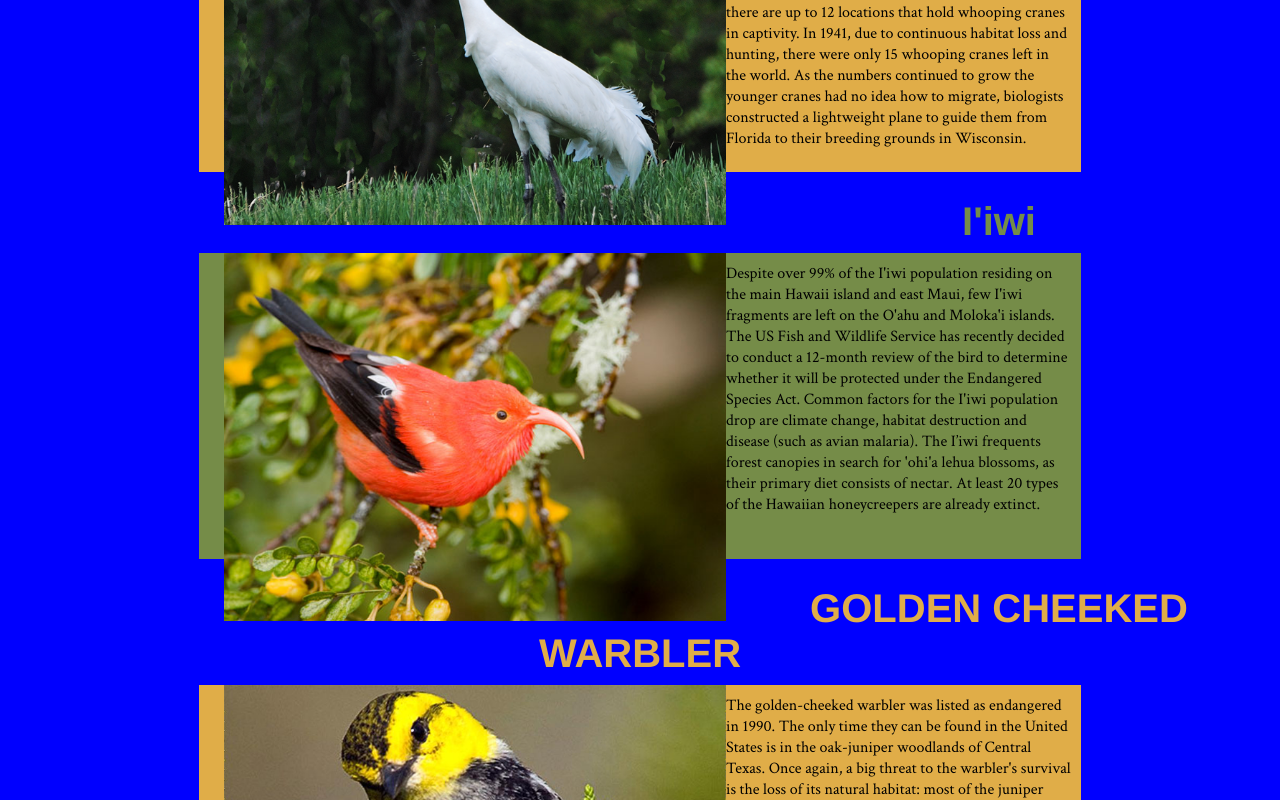
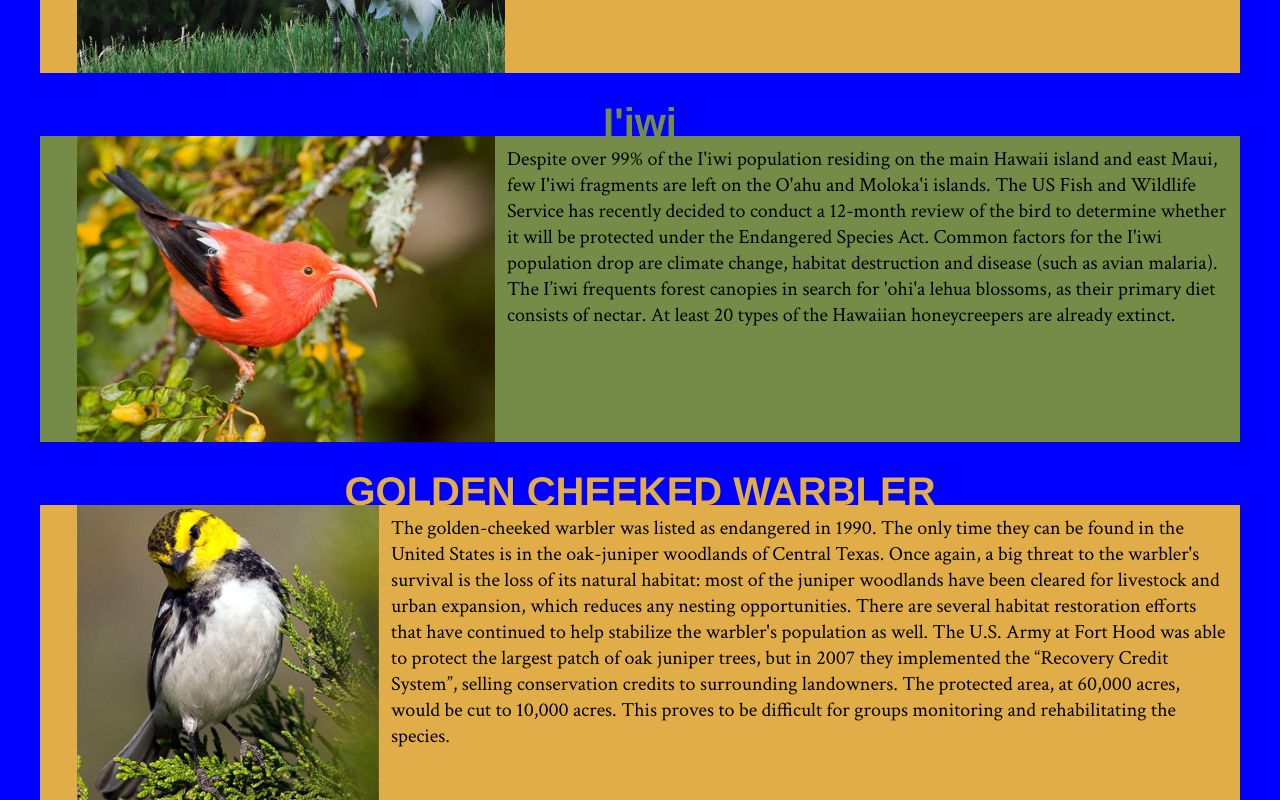
Before and after one commit to lucad-advanced-web/danger-birds, a plain HTML site: page index.html in a window 1280 px wide. Shown: the part 2020-2820 px from the top of the page. Drawn offline with Linux system fonts and the light colour scheme.

Commit message:
worked on tablet and desktop size

```diff
--- a/stylesheet2.css
+++ b/stylesheet2.css
@@ -194,7 +194,7 @@
 /* 768px - 1024px */
 @media screen and (min-width:768px) {
       body{
-            background: #00FF00;   /* Green */
+            background: black;   /* Green */
       }
 
 	.intro-message{
@@ -236,6 +236,35 @@
 	.text_img{
 		float: left;
 		margin-left: 25px;
+		margin-right: 12px;
+	}
+
+	.ivorybill_text_img {
+		width: 369px;
+
+	}
+
+	.plover_text_img {
+		width: 399px;
+	}
+	.crane_text_img {
+		width: 428px;
+	}
+
+	.iiwi_text_img {
+		width: 418px;
+	}
+
+	.warbler_text_img{
+		width: 302px;
+	}
+
+	.nene_text_img {
+		width: 458px;
+	}
+
+	.title{
+		margin-bottom: -25px;
 	}
 }
 
@@ -274,4 +303,19 @@
 		display:inline-block;
 		margin-bottom:2px;
 	}
+
+	.text_img{
+		margin-left: 37px;
+	}
+
+	.sections{
+		width: 1200px;
+	}
+
+	.bird-info{
+		font-size: 20px;
+	}
+	.title{
+		margin-bottom: -29px;
+	}
 }
```
Also changed, not shown: index.html (+1 -0 lines).
